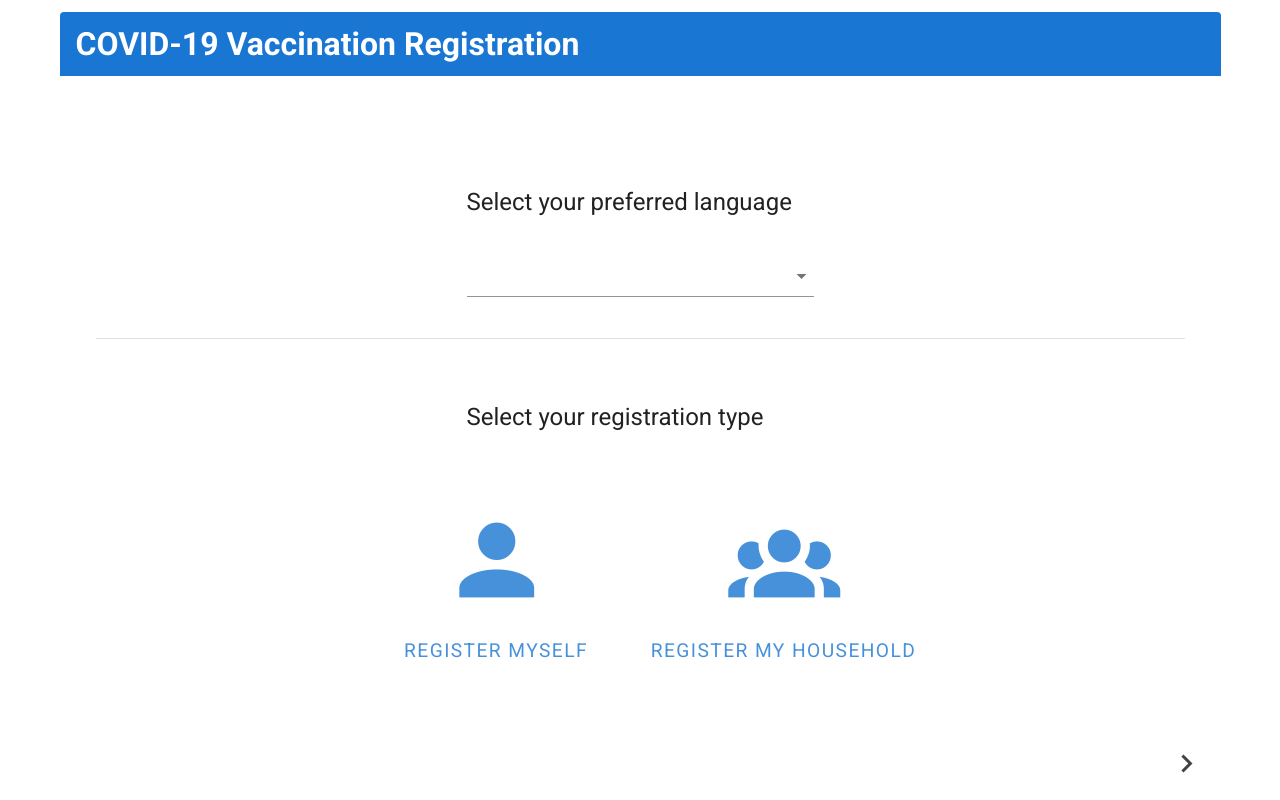
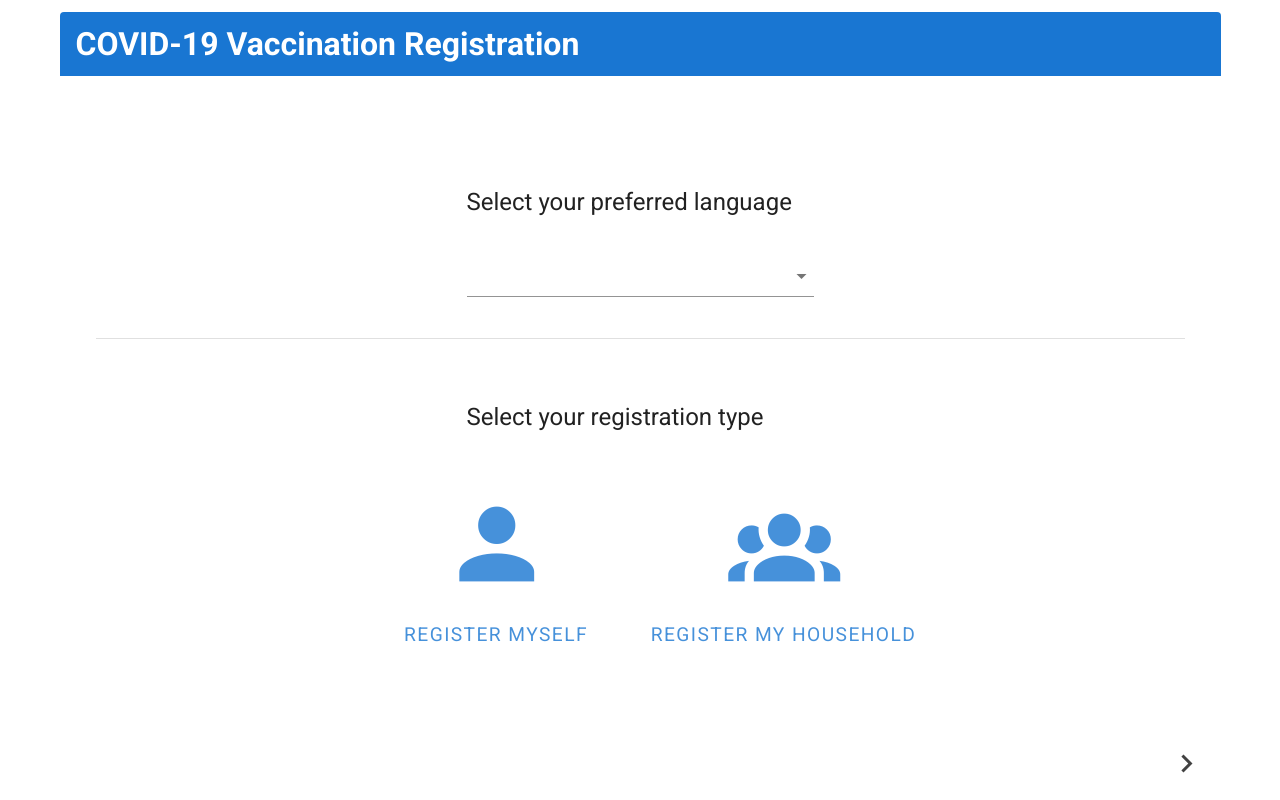
Before and after one commit to david-fraley/MassVaccinationSystem, a Vue app in the folder PatientRegistrationApp/: page / in a window 1280 px wide. Built offline with nearby package versions, Linux system fonts and the light colour scheme.

Commit message:
Reduce height of buttons to 13em

```diff
--- a/PatientRegistrationApp/src/components/GreetingPage.vue
+++ b/PatientRegistrationApp/src/components/GreetingPage.vue
@@ -47,7 +47,7 @@
 					color="primary"
 					v-bind="attrs"
 					v-on="on"
-					height="15em"
+					height="13em"
 					width="17em"
 					@click="singleRegistration"
 				>
@@ -65,7 +65,7 @@
 							color="primary"
 							v-bind="attrs"
 							v-on="on"
-							height="15em"
+							height="13em"
 							width="17em"
 							@click="householdRegistration"
 							>
```
